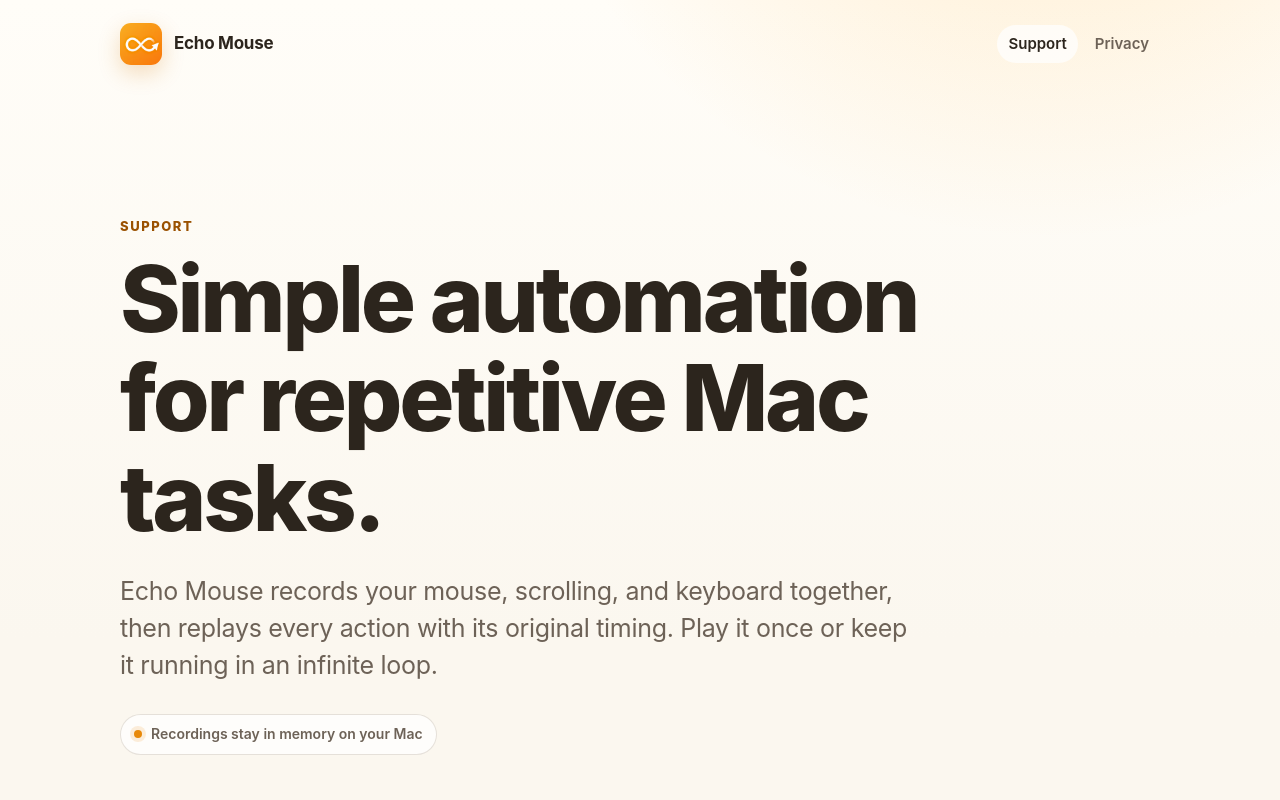
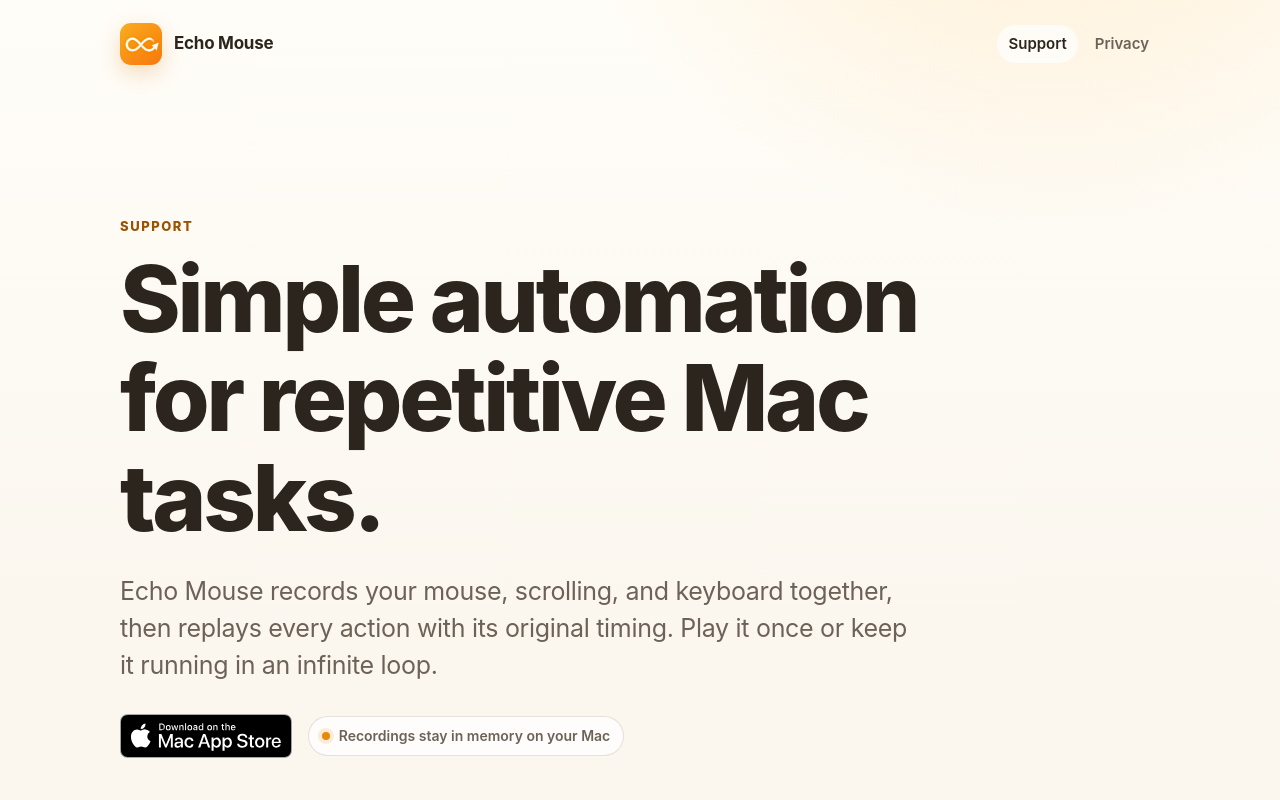
Before and after one commit to urosk/echo-mouse-support, a plain HTML site: page index.html in a window 1280 px wide. Shown: the top 800 px of the page. Drawn offline with Linux system fonts and the light colour scheme.

Commit message:
Add Mac App Store badge

```diff
--- a/index.html
+++ b/index.html
@@ -26,7 +26,12 @@
         <div class="eyebrow">Support</div>
         <h1 id="page-title">Simple automation for repetitive Mac tasks.</h1>
         <p class="lede">Echo Mouse records your mouse, scrolling, and keyboard together, then replays every action with its original timing. Play it once or keep it running in an infinite loop.</p>
-        <div class="local-pill"><span aria-hidden="true"></span> Recordings stay in memory on your Mac</div>
+        <div class="hero-actions">
+          <a class="app-store-link" href="https://apps.apple.com/app/echo-mouse/id6796746001">
+            <img src="mac-app-store-badge.svg" width="172" height="44" alt="Download Echo Mouse on the Mac App Store">
+          </a>
+          <div class="local-pill"><span aria-hidden="true"></span> Recordings stay in memory on your Mac</div>
+        </div>
       </section>
 
       <section class="highlights" aria-label="Key features">
--- a/styles.css
+++ b/styles.css
@@ -122,6 +122,14 @@ p { margin-top: 0; }
   line-height: 1.48;
   letter-spacing: -0.012em;
 }
+
+.hero-actions {
+  display: flex;
+  flex-wrap: wrap;
+  align-items: center;
+  gap: 16px;
+}
+.app-store-link img { display: block; width: auto; }
 
 .local-pill {
   display: inline-flex;
```
Also changed, not shown: mac-app-store-badge.svg (added), 1 other file.
